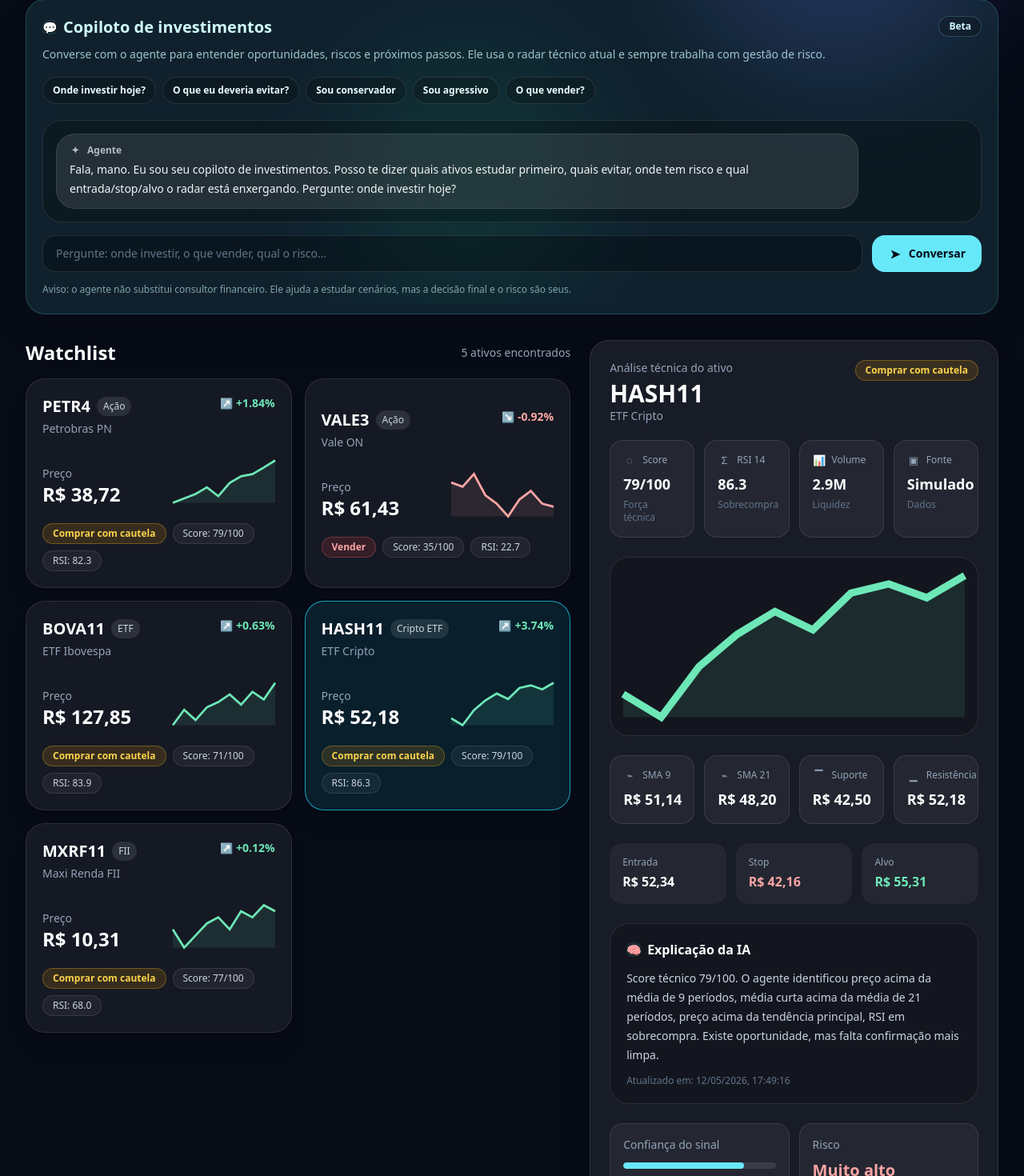
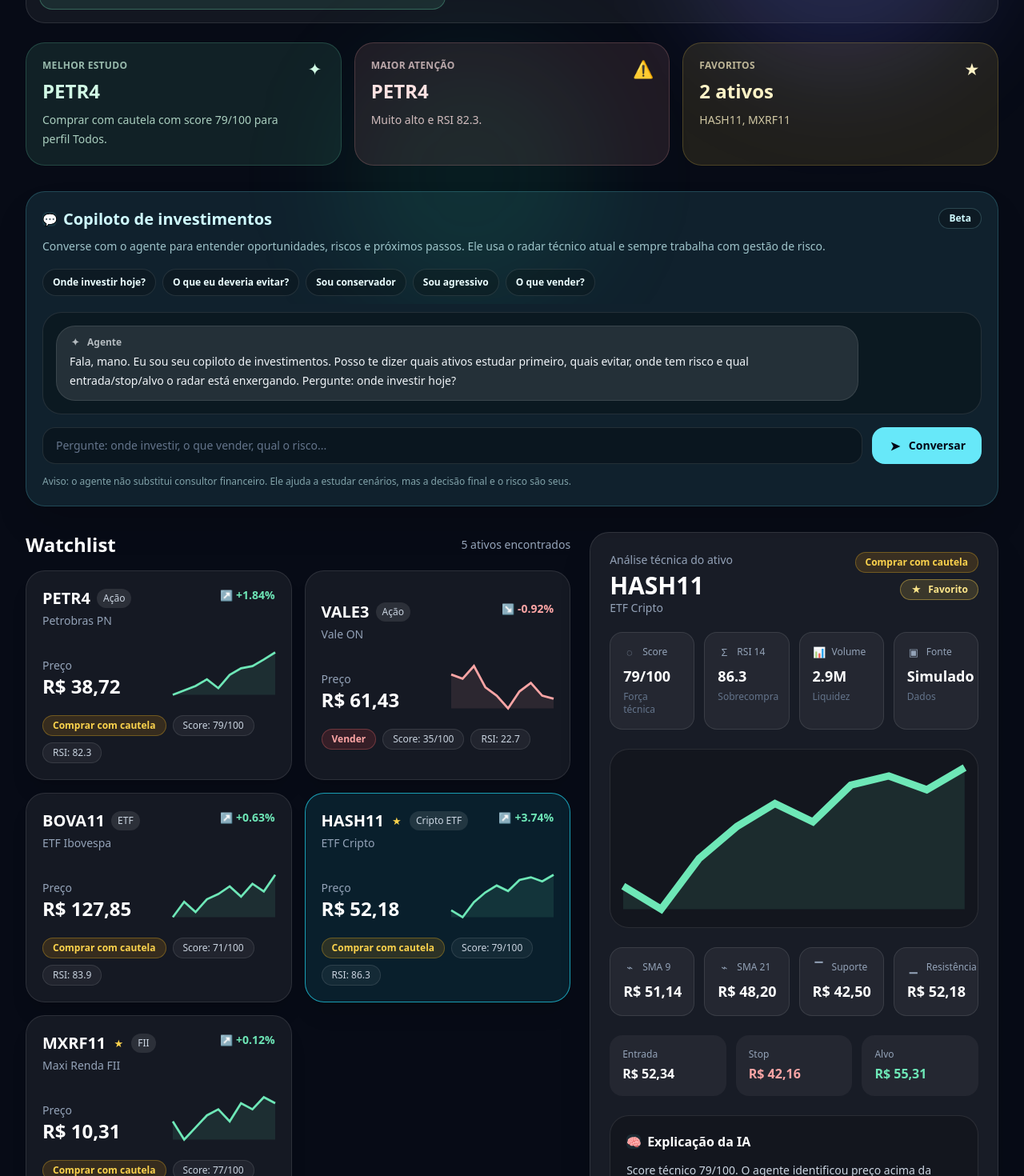
Before and after one commit to rdoratioto/Agente-trader, a React (Vite) app in the folder frontend/: page / in a window 1280 px wide. Shown: the part 420-1890 px from the top of the page at 80% size. Built offline with nearby package versions, Linux system fonts and the light colour scheme; no server answers.

Commit message:
Improve dashboard favorites and radar summary

```diff
--- a/frontend/src/App.jsx
+++ b/frontend/src/App.jsx
@@ -51,6 +51,13 @@
   chat: "💬",
   user: "👤",
   spark: "✦",
+  star: "★",
+};
+
+const STORAGE_KEYS = {
+  favorites: "agente-trader:favorites",
+  profile: "agente-trader:profile",
+  selectedTicker: "agente-trader:selected-ticker",
 };
 
 function createId(prefix = "id") {
@@ -63,6 +70,31 @@
 
 function hasServiceWorkerSupport() {
   return typeof navigator !== "undefined" && "serviceWorker" in navigator;
+}
+
+function readStoredJson(key, fallback) {
+  if (typeof window === "undefined") return fallback;
+  try {
+    const stored = window.localStorage.getItem(key);
+    return stored ? JSON.parse(stored) : fallback;
+  } catch (error) {
+    return fallback;
+  }
+}
+
+function readStoredText(key, fallback) {
+  if (typeof window === "undefined") return fallback;
+  return window.localStorage.getItem(key) || fallback;
+}
+
+function writeStoredJson(key, value) {
+  if (typeof window === "undefined") return;
+  window.localStorage.setItem(key, JSON.stringify(value));
+}
+
+function writeStoredText(key, value) {
+  if (typeof window === "undefined") return;
+  window.localStorage.setItem(key, value);
 }
 
 function Icon({ name, className = "", size = 18 }) {
@@ -696,7 +728,7 @@
   );
 }
 
-function AssetCard({ asset, selected, onClick }) {
+function AssetCard({ asset, selected, favorite, onClick }) {
   const safeAsset = enrichAsset(asset);
   const isPositive = safeAsset.change >= 0;
   return (
@@ -705,6 +737,7 @@
         <div>
           <div className="flex items-center gap-2">
             <h3 className="text-xl font-bold text-white">{safeAsset.ticker}</h3>
+            {favorite && <Icon name="star" className="text-amber-300" size={16} />}
             <span className="rounded-full bg-white/10 px-2 py-1 text-xs text-slate-300">{safeAsset.category}</span>
           </div>
           <p className="mt-1 text-sm text-slate-400">{safeAsset.name}</p>
@@ -770,11 +803,35 @@
   );
 }
 
+function RadarSummaryCard({ icon, label, title, detail, color = "cyan" }) {
+  const colorClasses = {
+    cyan: "border-cyan-300/20 bg-cyan-300/10 text-cyan-100",
+    emerald: "border-emerald-300/20 bg-emerald-300/10 text-emerald-100",
+    amber: "border-amber-300/20 bg-amber-300/10 text-amber-100",
+    red: "border-red-300/20 bg-red-300/10 text-red-100",
+  };
+
+  return (
+    <div className={`rounded-3xl border p-5 ${colorClasses[color]}`}>
+      <div className="flex items-start justify-between gap-4">
+        <div>
+          <p className="text-xs font-bold uppercase tracking-wide opacity-70">{label}</p>
+          <p className="mt-2 text-2xl font-black">{title}</p>
+          <p className="mt-2 text-sm leading-6 opacity-80">{detail}</p>
+        </div>
+        <Icon name={icon} size={24} />
+      </div>
+    </div>
+  );
+}
+
 function App() {
   const [assets, setAssets] = useState(fallbackRawAssets.map(enrichAsset));
-  const [selectedTicker, setSelectedTicker] = useState("HASH11");
-  const [profile, setProfile] = useState("Todos");
+  const [selectedTicker, setSelectedTicker] = useState(() => readStoredText(STORAGE_KEYS.selectedTicker, "HASH11"));
+  const [profile, setProfile] = useState(() => readStoredText(STORAGE_KEYS.profile, "Todos"));
   const [query, setQuery] = useState("");
+  const [showFavoritesOnly, setShowFavoritesOnly] = useState(false);
+  const [favoriteTickers, setFavoriteTickers] = useState(() => readStoredJson(STORAGE_KEYS.favorites, ["HASH11", "MXRF11"]));
   const [loading, setLoading] = useState(false);
   const [connectionStatus, setConnectionStatus] = useState("mock");
   const [error, setError] = useState("");
@@ -795,6 +852,27 @@
   const selectedAsset = assets.find((asset) => asset.ticker === selectedTicker) || assets[0] || enrichAsset(fallbackRawAssets[0]);
   const safeSelectedAsset = enrichAsset(selectedAsset);
   const selectedAssetAlerts = alerts.filter((alert) => alert.ticker === safeSelectedAsset.ticker);
+  const favoriteSet = useMemo(() => new Set(favoriteTickers), [favoriteTickers]);
+  const selectedIsFavorite = favoriteSet.has(safeSelectedAsset.ticker);
+  const enrichedAssets = useMemo(() => assets.map(enrichAsset), [assets]);
+  const radarSummary = useMemo(() => {
+    const ranked = rankAssetsForConversation(enrichedAssets, profile);
+    const best = ranked.find((asset) => asset.signal !== "Vender") || ranked[0];
+    const riskiest = [...enrichedAssets].sort((a, b) => {
+      const aRisk = a.risk.includes("Muito") ? 3 : a.risk === "Alto" ? 2 : 1;
+      const bRisk = b.risk.includes("Muito") ? 3 : b.risk === "Alto" ? 2 : 1;
+      return bRisk - aRisk || b.score - a.score;
+    })[0];
+
+    return { best, riskiest };
+  }, [enrichedAssets, profile]);
+
+  function toggleSelectedFavorite() {
+    setFavoriteTickers((current) => {
+      if (current.includes(safeSelectedAsset.ticker)) return current.filter((ticker) => ticker !== safeSelectedAsset.ticker);
+      return [...current, safeSelectedAsset.ticker].sort();
+    });
+  }
 
   function sendBrowserNotification(alert) {
     if (!hasNotificationSupport() || window.Notification.permission !== "granted") return;
@@ -931,13 +1009,26 @@
     return () => clearTimeout(timeout);
   }, [toast]);
 
+  useEffect(() => {
+    writeStoredJson(STORAGE_KEYS.favorites, favoriteTickers);
+  }, [favoriteTickers]);
+
+  useEffect(() => {
+    writeStoredText(STORAGE_KEYS.profile, profile);
+  }, [profile]);
+
+  useEffect(() => {
+    writeStoredText(STORAGE_KEYS.selectedTicker, selectedTicker);
+  }, [selectedTicker]);
+
   const filteredAssets = useMemo(() => {
-    return assets.map(enrichAsset).filter((asset) => {
+    return enrichedAssets.filter((asset) => {
       const matchesProfile = profile === "Todos" || asset.profile === profile;
+      const matchesFavorite = !showFavoritesOnly || favoriteSet.has(asset.ticker);
       const text = `${asset.ticker} ${asset.name} ${asset.category}`.toLowerCase();
-      return matchesProfile && text.includes(query.toLowerCase());
+      return matchesProfile && matchesFavorite && text.includes(query.toLowerCase());
     });
-  }, [assets, profile, query]);
+  }, [enrichedAssets, favoriteSet, profile, query, showFavoritesOnly]);
 
   const unreadAlerts = alerts.filter((alert) => !alert.read).length;
   const providerName = USE_BACKEND ? "Backend API" : "Mock local";
@@ -1034,8 +1125,15 @@
           </div>
 
           <button onClick={loadMarketData} disabled={loading} className="inline-flex items-center justify-center gap-2 rounded-2xl border border-cyan-300/30 bg-cyan-300/10 px-5 py-3 text-sm font-bold text-cyan-100 transition hover:bg-cyan-300/20 disabled:cursor-not-allowed disabled:opacity-60"><Icon name="refresh" className={loading ? "animate-spin" : ""} /> Atualizar</button>
+          <button onClick={() => setShowFavoritesOnly((current) => !current)} className={`inline-flex items-center justify-center gap-2 rounded-2xl border px-5 py-3 text-sm font-bold transition ${showFavoritesOnly ? "border-amber-300/50 bg-amber-300/20 text-amber-100" : "border-white/10 bg-black/20 text-slate-200 hover:bg-white/10"}`}><Icon name="star" /> Favoritos</button>
           <button onClick={registerWebPush} className="inline-flex items-center justify-center gap-2 rounded-2xl border border-amber-300/30 bg-amber-300/10 px-5 py-3 text-sm font-bold text-amber-100 transition hover:bg-amber-300/20"><Icon name="monitor" /> {webPushStatus === "subscribed" ? "Web Push ativo" : browserPermission === "denied" ? "Push bloqueado" : "Ativar Web Push"}</button>
           <button onClick={() => sendTelegramAlert(selectedAssetAlerts[0] || alerts[0])} className="inline-flex items-center justify-center gap-2 rounded-2xl border border-emerald-300/30 bg-emerald-300/10 px-5 py-3 text-sm font-bold text-emerald-100 transition hover:bg-emerald-300/20"><Icon name="send" /> {telegramStatus === "sending" ? "Enviando..." : telegramStatus === "sent" ? "Telegram OK" : "Testar Telegram"}</button>
+        </section>
+
+        <section className="mt-6 grid gap-4 lg:grid-cols-3">
+          <RadarSummaryCard icon="spark" label="Melhor estudo" title={radarSummary.best?.ticker || "--"} detail={`${radarSummary.best?.signal || "Sem sinal"} com score ${radarSummary.best?.score ?? "--"}/100 para perfil ${profile}.`} color="emerald" />
+          <RadarSummaryCard icon="alert" label="Maior atenção" title={radarSummary.riskiest?.ticker || "--"} detail={`${radarSummary.riskiest?.risk || "Risco não calculado"} e RSI ${radarSummary.riskiest?.rsi?.toFixed ? radarSummary.riskiest.rsi.toFixed(1) : "--"}.`} color="red" />
+          <RadarSummaryCard icon="star" label="Favoritos" title={`${favoriteTickers.length} ativos`} detail={favoriteTickers.length ? favoriteTickers.join(", ") : "Nenhum favorito marcado ainda."} color="amber" />
         </section>
 
         <section className="mt-8">
@@ -1047,14 +1145,18 @@
         <section className="mt-8 grid gap-6 lg:grid-cols-[1.2fr_0.9fr]">
           <div>
             <div className="mb-4 flex items-center justify-between"><h2 className="text-2xl font-bold text-white">Watchlist</h2><p className="text-sm text-slate-400">{filteredAssets.length} ativos encontrados</p></div>
-            <div className="grid gap-4 md:grid-cols-2">{filteredAssets.map((asset) => <AssetCard key={asset.ticker} asset={asset} selected={selectedTicker === asset.ticker} onClick={() => setSelectedTicker(asset.ticker)} />)}</div>
+            {filteredAssets.length === 0 && <div className="rounded-3xl border border-white/10 bg-white/[0.06] p-6 text-sm text-slate-300">Nenhum ativo encontrado com os filtros atuais.</div>}
+            <div className="grid gap-4 md:grid-cols-2">{filteredAssets.map((asset) => <AssetCard key={asset.ticker} asset={asset} favorite={favoriteSet.has(asset.ticker)} selected={selectedTicker === asset.ticker} onClick={() => setSelectedTicker(asset.ticker)} />)}</div>
           </div>
 
           <aside className="space-y-6">
             <div className="rounded-3xl border border-white/10 bg-white/[0.07] p-6 shadow-2xl shadow-black/20">
               <div className="flex items-start justify-between gap-4">
                 <div><p className="text-sm text-slate-400">Análise técnica do ativo</p><h2 className="mt-1 text-3xl font-black text-white">{safeSelectedAsset.ticker}</h2><p className="text-sm text-slate-400">{safeSelectedAsset.name}</p></div>
-                <span className={`rounded-full border px-3 py-1 text-xs font-semibold ${badgeClass(safeSelectedAsset.signal)}`}>{safeSelectedAsset.signal}</span>
+                <div className="flex flex-col items-end gap-2">
+                  <span className={`rounded-full border px-3 py-1 text-xs font-semibold ${badgeClass(safeSelectedAsset.signal)}`}>{safeSelectedAsset.signal}</span>
+                  <button onClick={toggleSelectedFavorite} className={`inline-flex items-center gap-2 rounded-full border px-3 py-1 text-xs font-bold transition ${selectedIsFavorite ? "border-amber-300/40 bg-amber-300/15 text-amber-200" : "border-white/10 bg-white/5 text-slate-300 hover:bg-white/10"}`}><Icon name="star" size={14} /> {selectedIsFavorite ? "Favorito" : "Favoritar"}</button>
+                </div>
               </div>
 
               <div className="mt-5 grid grid-cols-2 gap-3 text-sm sm:grid-cols-4">
```
